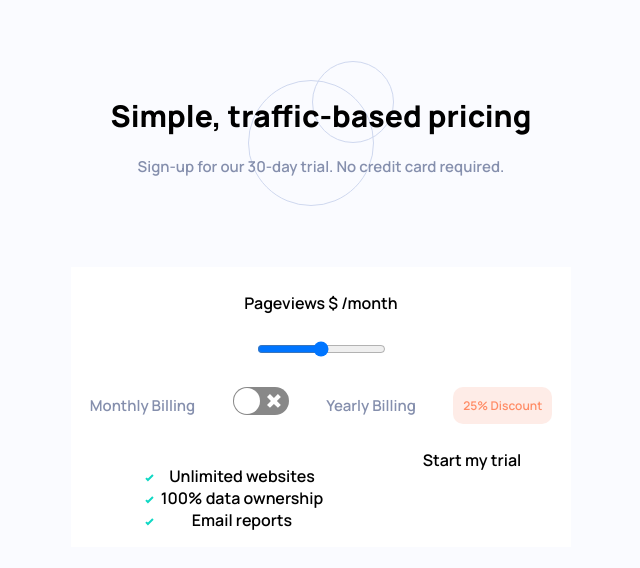
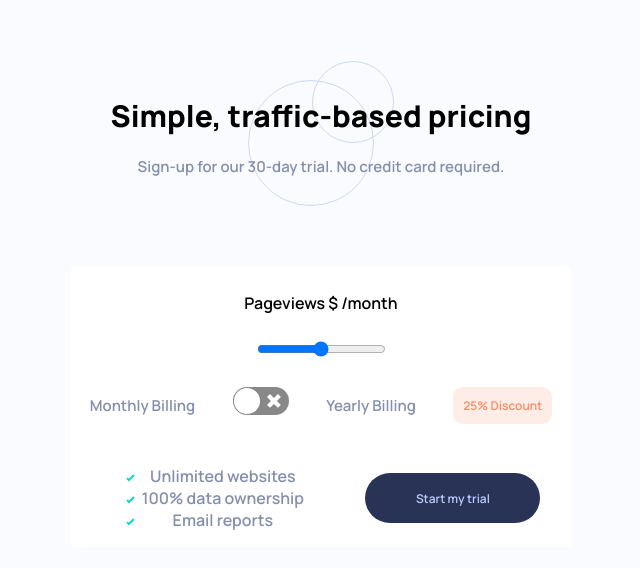
Before and after one commit to cleph01/interactive-pricing-component, a React (Create React App) app: page / in a window 1280 px wide. Shown: the top 568 px of the page, without its empty margins (319-959 px from the left). Built offline with nearby package versions, Linux system fonts and the light colour scheme.

Commit message:
Footer and button styled

```diff
--- a/src/SASS/_variables.scss
+++ b/src/SASS/_variables.scss
@@ -5,3 +5,10 @@ $text-color: hsl(225, 20%, 60%);
 $pricing-component-bg-color: #fff;
 
 $slider-bg-color: hsl(174, 86%, 45%);
+
+// Footer Offer List
+$list-bullet-images: '../images/icon-check.svg';
+
+// CTA Button
+$cta-background-color: hsl(227, 35%, 25%);
+$cta-text: hsl(226, 100%, 87%);
--- /dev/null
+++ b/src/SASS/button.scss
@@ -0,0 +1,13 @@
+@import "./variables";
+
+.cta-button {
+    display: flex;
+    justify-content: center;
+    align-items: center;
+    background-color: $cta-background-color;
+    color: $cta-text;
+    height: 50px;
+    width: 175px;
+    font-size: 12px;
+    border-radius: 25px;
+}
--- a/src/SASS/footer.scss
+++ b/src/SASS/footer.scss
@@ -1,8 +1,17 @@
+@import "./variables";
+
 .footer-container {
     display: flex;
     justify-content: space-around;
+
+    .offer-list {
+        list-style-image: url($list-bullet-images);
+        color: $text-color;
+    }
+
+    .cta-button-container {
+        display: flex;
+        justify-content: center;
+        align-items: center;
+    }
 }
-
-.offer-list {
-    list-style-image: url("../images/icon-check.svg");
-}
--- a/src/components/Button.js
+++ b/src/components/Button.js
@@ -1,8 +1,10 @@
 import React from 'react'
+
+import '../SASS/button.scss'
 
 function Button() {
     return (
-        <div>
+        <div className="cta-button">
             Start my trial
         </div>
     )
--- a/src/components/Footer.js
+++ b/src/components/Footer.js
@@ -14,7 +14,10 @@ function Footer() {
                     <li>Email reports</li>
                 </ul>
 
-                <Button />
+                <div className="cta-button-container">
+                    <Button />
+                </div>
+
             </div>
         </>
     )
```
